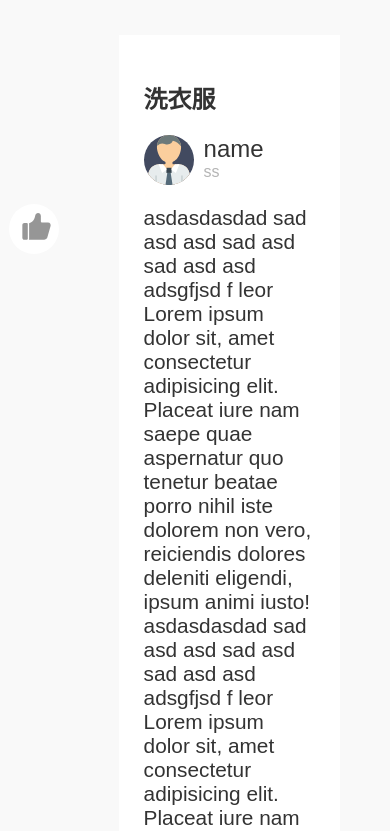
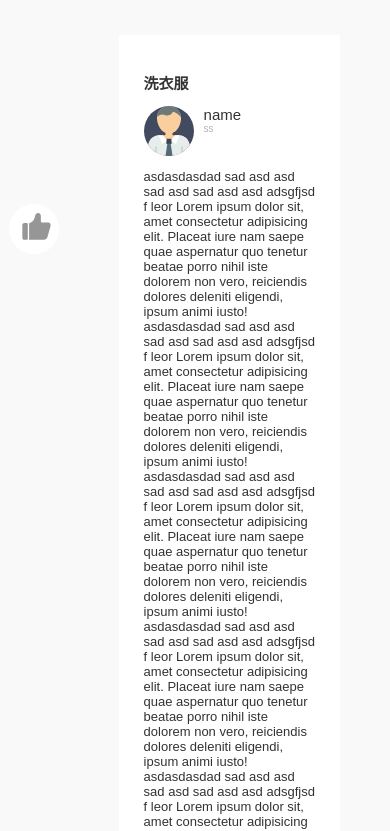
Before and after one commit to YiuMan88/JR_P1, a website built with webpack: page dist/storyDetail.html in a window 390 px wide. Shown: the part 96-927 px from the top of the page. Built offline with nearby package versions, Linux system fonts and the light colour scheme; no server answers.

Commit message:
feat(*)adding media query

```diff
--- /dev/null
+++ b/src/css/_mixin.scss
@@ -0,0 +1,11 @@
+//width over 1440px
+@mixin largeDesktop {
+	@media screen and (min-width: 1440px) {
+		@content;
+	}
+}
+@mixin smallDesktop {
+	@media screen and (max-width: 1441px) {
+		@content;
+	}
+}
--- a/src/css/index.scss
+++ b/src/css/index.scss
@@ -1,6 +1,15 @@
+@import './mixin';
 $font-color: #ea6f5a;
 $text-color: #b4b4b4;
-
+html {
+	font-size: 16px;
+	@include largeDesktop {
+		font-size: 20px;
+	}
+	@include smallDesktop {
+		font-size: 10px;
+	}
+}
 body {
 	padding: 0;
 	margin: 0;
```
Also changed, not shown: src/css/index.css, 1 other file.
